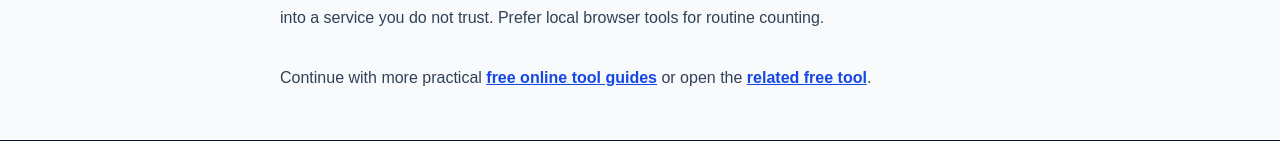
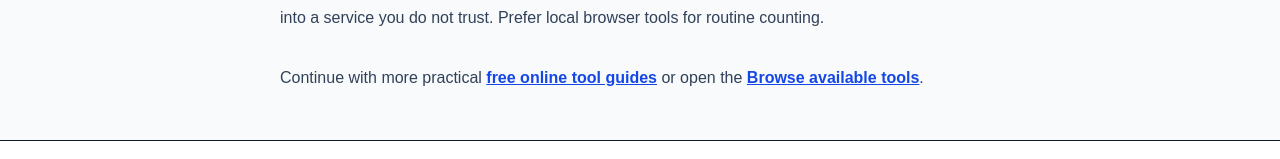
Before and after one commit to WellProSoftware/kaamkitpro, a Next.js app: page /guides/word-counter in a window 1280 px wide. Shown: the part 1140-1299 px from the top of the page. Built offline with nearby package versions, Linux system fonts and the light colour scheme; no server answers.

Commit message:
Replace links to retired tools with working directory links

```diff
--- a/src/app/guides/word-counter/page.tsx
+++ b/src/app/guides/word-counter/page.tsx
@@ -16,9 +16,9 @@ export default function GuidePage() {
         <p className="text-sm font-semibold uppercase tracking-wider text-blue-600">Text Tools Guide</p>
         <h1 className="mt-3 text-4xl font-bold tracking-tight">How to Count Words and Characters Online</h1>
         <p className="mt-5 text-lg leading-8 text-slate-600">Word and character limits matter in essays, product listings, social posts, ads and application forms. Counting by eye is unreliable, especially when a draft changes several times.</p>
-        <div className="mt-8 rounded-2xl border bg-white p-6"><h2 className="text-xl font-bold">A simple step-by-step workflow</h2><ol className="mt-4 list-decimal space-y-3 pl-5 leading-7 text-slate-700"><li>Paste or type your text into the word counter.</li><li>Review the word and character totals; check whether the destination counts spaces or limits only visible characters.</li><li>Edit the draft and recount before submitting it.</li></ol><Link href="/tools/word-counter" className="mt-6 inline-block rounded-lg bg-blue-600 px-5 py-3 font-semibold text-white hover:bg-blue-700">Open Free Word Counter</Link></div>
+        <div className="mt-8 rounded-2xl border bg-white p-6"><h2 className="text-xl font-bold">A simple step-by-step workflow</h2><ol className="mt-4 list-decimal space-y-3 pl-5 leading-7 text-slate-700"><li>Paste or type your text into the word counter.</li><li>Review the word and character totals; check whether the destination counts spaces or limits only visible characters.</li><li>Edit the draft and recount before submitting it.</li></ol><Link href="/tools" className="mt-6 inline-block rounded-lg bg-blue-600 px-5 py-3 font-semibold text-white hover:bg-blue-700">Browse available tools</Link></div>
         <section className="mt-10 space-y-4"><h2 className="text-2xl font-bold">Words and characters are different</h2><p className="leading-7 text-slate-700">A word count measures separated words, while character count measures individual letters, numbers, punctuation and often spaces. Different platforms may define their limits differently, so use the destination&apos;s own counter when the limit is strict.</p><h2 className="text-2xl font-bold">Practical uses</h2><p className="leading-7 text-slate-700">Writers can check essay length, marketers can fit captions and descriptions to platform limits, and sellers can prepare concise product copy. Sentence counts are also useful for spotting overly long drafts.</p><h2 className="text-2xl font-bold">Protect private text</h2><p className="leading-7 text-slate-700">If a draft contains confidential customer, medical, financial or workplace information, avoid pasting it into a service you do not trust. Prefer local browser tools for routine counting.</p></section>
-        <p className="mt-8 leading-7 text-slate-700">Continue with more practical <Link href="/guides" className="font-semibold text-blue-700 underline">free online tool guides</Link> or open the <Link href="/tools/word-counter" className="font-semibold text-blue-700 underline">related free tool</Link>.</p>
+        <p className="mt-8 leading-7 text-slate-700">Continue with more practical <Link href="/guides" className="font-semibold text-blue-700 underline">free online tool guides</Link> or open the <Link href="/tools" className="font-semibold text-blue-700 underline">Browse available tools</Link>.</p>
       </article><footer className="border-t bg-white"><div className="mx-auto max-w-6xl px-6 py-8 text-sm text-slate-500">© 2026 KaamKitPro. All rights reserved.</div></footer>
     </main>
   );
```
